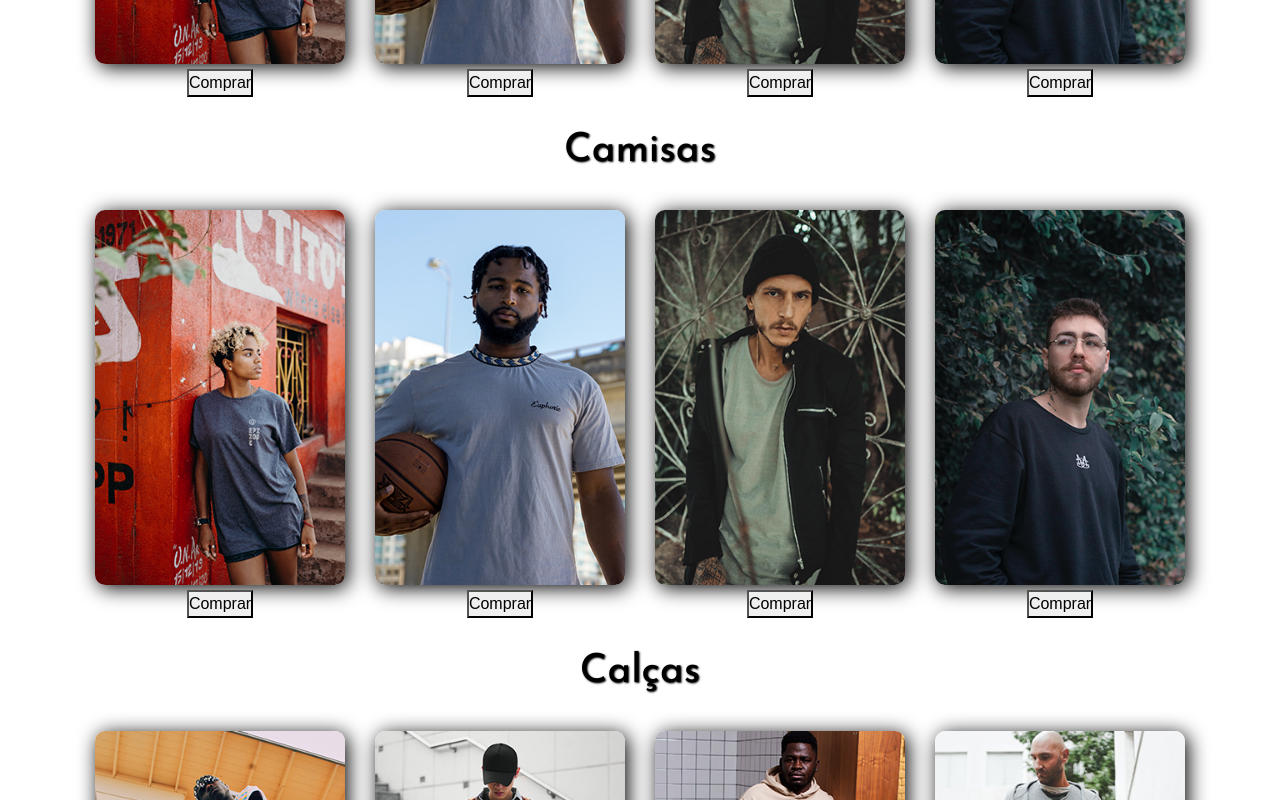
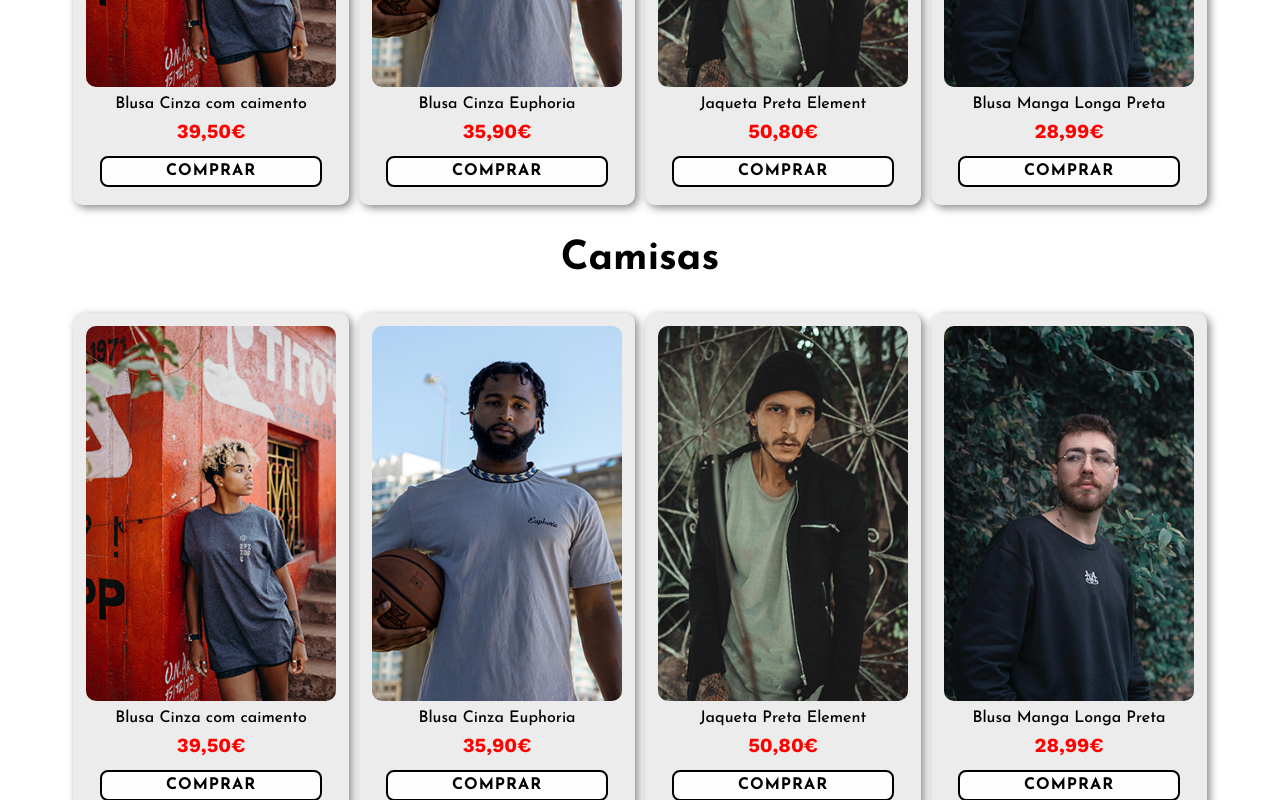
Before and after one commit to EvertonClaudino/loja, a React (Create React App) app: page /Lancamentos in a window 1280 px wide. Shown: the part 520-1320 px from the top of the page. Built offline with nearby package versions, Linux system fonts and the light colour scheme.

Commit message:
Criação ButtonComprar
Criação Button Comprar, estilização da pagina de lançamento

```diff
--- a/public/index.html
+++ b/public/index.html
@@ -15,7 +15,10 @@
   <link rel="manifest" href="%PUBLIC_URL%/manifest.json" />
   <link rel="stylesheet" href="https://cdn.jsdelivr.net/npm/bootstrap@5.1.3/dist/css/bootstrap.min.css"
     integrity="sha384-1BmE4kWBq78iYhFldvKuhfTAU6auU8tT94WrHftjDbrCEXSU1oBoqyl2QvZ6jIW3" crossorigin="anonymous" />
-  <!--
+    <link rel="preconnect" href="https://fonts.googleapis.com">
+    <link rel="preconnect" href="https://fonts.gstatic.com" crossorigin>
+    <link href="https://fonts.googleapis.com/css2?family=Josefin+Sans:ital,wght@0,100;0,200;0,300;0,400;0,500;0,600;0,700;1,100;1,200;1,300;1,400;1,500;1,600;1,700&family=Work+Sans:ital,wght@0,200;0,300;0,400;0,500;0,600;0,700;0,800;0,900;1,100;1,200;1,300;1,400;1,500;1,600;1,700;1,800;1,900&display=swap" rel="stylesheet">
+    <!--
       Notice the use of %PUBLIC_URL% in the tags above.
       It will be replaced with the URL of the `public` folder during the build.
       Only files inside the `public` folder can be referenced from the HTML.
--- /dev/null
+++ b/src/Components/buttonC/ButtonComprar.js
@@ -0,0 +1,28 @@
+import { type } from '@testing-library/user-event/dist/type';
+import stylesC from './ButtonComprar.module.css';
+
+
+function ButtonComprar() {
+    var storage = []
+
+   function buy(name, price) {
+       try {
+           storage = JSON.parse(localStorage.getItem("cart"))
+           if (!storage) {
+               var firstItem = { name, price }
+               localStorage.setItem("cart", JSON.stringify([firstItem]))
+           } else {
+               storage.push({ name, price })
+               localStorage.setItem("cart", JSON.stringify(storage))
+           }
+
+       } catch {
+
+       }
+   }
+   return(
+    <button className={stylesC.comprar_btn} onClick={(event) => buy("", Number )}>Comprar</button>
+   )
+}
+
+export default ButtonComprar;
--- /dev/null
+++ b/src/Components/buttonC/ButtonComprar.module.css
@@ -0,0 +1,30 @@
+.comprar_btn {
+    font-family: "Josefin Sans";
+    border-radius: 0.5em;
+    font-weight: 900;
+    font-size: 16px;
+    letter-spacing: 1px;
+    text-decoration: none;
+    text-transform: uppercase;
+    background-color: rgba(255, 255, 255, 0.973);
+    cursor: pointer;
+    border: 2px solid rgb(0, 0, 0);
+    margin-bottom: 10px;
+    margin-top: 10px;
+    padding: 0.1em 4em;
+    position: relative;
+    user-select: none;
+    -webkit-user-select: none;
+    touch-action: manipulation;
+}
+
+.comprar button:hover {
+    background-color: rgb(255, 255, 0);
+    transition: 0.5s;
+}
+
+ .comprar button:active {
+    box-shadow: 0px 0px 0px 0px;
+    top: 5px;
+    left: 5px;
+}
--- a/src/Components/pages/Lancamentos.module.css
+++ b/src/Components/pages/Lancamentos.module.css
@@ -13,9 +13,9 @@
 .lacamento_container h1 {
     text-align: center;
     font-family: "Josefin Sans";
-    color: black;
-    font-weight: 500;
-    text-shadow: 1px 1px 2px black;
+    color: rgb(0, 0, 0);
+    margin: 15px;
+    font-weight: 700;
 }
 
 
@@ -26,17 +26,80 @@
     padding: 10px;
 }
 
+.lacamento_lacamento {
+    display: flex;
+    justify-content: center;
+    margin: 10px;
+    padding: 10px;
+}
 
 .lacamento_lacamento img {
     margin: 5px;
     width: 250px;
     border-radius: 10px;
-    box-shadow: 3px 3px 20px rgb(0, 0, 0);
 
 }
-.lacamentos{
+
+.lacamentos {
     margin: 10px;
     display: flex;
     flex-direction: column;
     align-items: center;
+    margin: 5px;
+    padding: .50em;
+    border-radius: 10px;
+    box-shadow: 3px 3px 9px rgba(82, 81, 81, 0.678);
+    background-color: rgba(180, 177, 177, 0.24);
 }
+
+.infoName {
+    text-align: center;
+    font-family: "Josefin Sans";
+    font-size: 16px;
+    color: black;
+    font-weight: 500;
+}
+
+.infoPreco {
+    text-align: center;
+    font-family: "Work Sans";
+    font-size: 20px;
+    font-weight: 700;
+    color: rgb(255, 0, 0);
+}
+
+.infoPreco:hover {
+    color: rgb(153, 0, 0);
+    cursor: pointer;
+    transition: 0.6s;
+}
+
+.Comprar_btn {
+    font-family: "Josefin Sans";
+    border-radius: 0.5em;
+    margin: 3px;
+    font-weight: 900;
+    font-size: 18px;
+    letter-spacing: 2px;
+    text-decoration: none;
+    text-transform: uppercase;
+    background-color: rgba(255, 255, 255, 0.973);
+    cursor: pointer;
+    border: 2px solid rgb(0, 0, 0);
+    padding: 0.1em 4em;
+    position: relative;
+    user-select: none;
+    -webkit-user-select: none;
+    touch-action: manipulation;
+}
+
+.lacamentos button:hover {
+    background-color: rgb(255, 255, 0);
+    transition: 0.5s;
+}
+
+.lacamentos button:active {
+    box-shadow: 0px 0px 0px 0px;
+    top: 5px;
+    left: 5px;
+}
--- a/src/Components/pages/Lançamentos.js
+++ b/src/Components/pages/Lançamentos.js
@@ -9,30 +9,57 @@ import calca2 from '../../img/calca/calca2.png';
 import calca3 from '../../img/calca/calca3.png';
 import calca4 from '../../img/calca/calca4.png';
 import stylesC from './Lancamentos.module.css';
+
+import ButtonComprar from '../buttonC/ButtonComprar'
 function Lancamentos() {
+    var storage = []
+
+    function buy(name, price) {
+        try {
+            storage = JSON.parse(localStorage.getItem("cart"))
+            if (!storage) {
+                var firstItem = { name, price }
+                localStorage.setItem("cart", JSON.stringify([firstItem]))
+            } else {
+                storage.push({ name, price })
+                localStorage.setItem("cart", JSON.stringify(storage))
+            }
+
+        } catch {
+
+        }
+    }
     return (
 
         <div className={stylesC.lacamento_container}>
-            <h1>Lançamentos</h1>
+                <h1>Lançamentos</h1>
             <div className={stylesC.lacamento_lacamento}>
 
 
                 <div className={stylesC.lacamentos}>
                     <img src={tshirt1} alt="Primeiro item" />
-                    <button>Comprar</button>
+                    <span className={stylesC.infoName}>Blusa Cinza com caimento</span>
+                    <span className={stylesC.infoPreco}>39,50&euro;</span>
+                    <ButtonComprar />
                 </div>
                 <div className={stylesC.lacamentos}>
-                <img src={tshirt2} alt="Segundo item" />
-                <button>Comprar</button>
+                    <img src={tshirt2} alt="Segundo item" />
+                    <span className={stylesC.infoName}>Blusa Cinza Euphoria</span>
+                    <span className={stylesC.infoPreco}>35,90&euro;</span>
+                    <ButtonComprar />
                 </div>
 
                 <div className={stylesC.lacamentos}>
                     <img src={tshirt3} alt="Terceiro item" />
-                    <button>Comprar</button>
+                    <span className={stylesC.infoName}>Jaqueta Preta Element</span>
+                    <span className={stylesC.infoPreco}>50,80&euro;</span>
+                    <ButtonComprar />
                 </div>
                 <div className={stylesC.lacamentos}>
                     <img src={tshirt4} alt="Quarto item" />
-                    <button>Comprar</button>
+                    <span className={stylesC.infoName}>Blusa Manga Longa Preta</span>
+                    <span className={stylesC.infoPreco}>28,99&euro;</span>
+                    <ButtonComprar />
                 </div>
             </div>
 
@@ -42,20 +69,29 @@ function Lancamentos() {
 
                 <div className={stylesC.lacamentos}>
                     <img src={tshirt1} alt="Primeiro item" />
-                    <button>Comprar</button>
+                    <span className={stylesC.infoName}>Blusa Cinza com caimento</span>
+                    <span className={stylesC.infoPreco}>39,50&euro;</span>
+                    <ButtonComprar />
                 </div>
                 <div className={stylesC.lacamentos}>
-                <img src={tshirt2} alt="Segundo item" />
-                <button>Comprar</button>
-                </div>
+                    <img src={tshirt2} alt="Segundo item" />
+                    <span className={stylesC.infoName}>Blusa Cinza Euphoria</span>
+                    <span className={stylesC.infoPreco}>35,90&euro;</span>
+                    <ButtonComprar />
+
+                    </div>
 
                 <div className={stylesC.lacamentos}>
                     <img src={tshirt3} alt="Terceiro item" />
-                    <button>Comprar</button>
+                    <span className={stylesC.infoName}>Jaqueta Preta Element</span>
+                    <span className={stylesC.infoPreco}>50,80&euro;</span>
+                    <ButtonComprar />
                 </div>
                 <div className={stylesC.lacamentos}>
                     <img src={tshirt4} alt="Quarto item" />
-                    <button>Comprar</button>
+                    <span className={stylesC.infoName}>Blusa Manga Longa Preta</span>
+                    <span className={stylesC.infoPreco}>28,99&euro;</span>
+                    <ButtonComprar />
                 </div>
             </div>
 
@@ -65,20 +101,28 @@ function Lancamentos() {
 
                 <div className={stylesC.lacamentos}>
                     <img src={calca1} alt="Primeiro item" />
-                    <button>Comprar</button>
+                    <span className={stylesC.infoName}>Calça Colorida Riders</span>
+                    <span className={stylesC.infoPreco}>21,99&euro;</span>
+                    <ButtonComprar />
                 </div>
                 <div className={stylesC.lacamentos}>
-                <img src={calca2} alt="Segundo item" />
-                <button>Comprar</button>
+                    <img src={calca2} alt="Segundo item" />
+                    <span className={stylesC.infoName}>Calça Cargo Preta</span>
+                    <span className={stylesC.infoPreco}>23,98&euro;</span>
+                    <ButtonComprar />
                 </div>
 
                 <div className={stylesC.lacamentos}>
                     <img src={calca3} alt="Terceiro item" />
-                    <button>Comprar</button>
+                    <span className={stylesC.infoName}>Calça Areia</span>
+                    <span className={stylesC.infoPreco}>22,39&euro;</span>
+                    <ButtonComprar />
                 </div>
                 <div className={stylesC.lacamentos}>
                     <img src={calca4} alt="Quarto item" />
-                    <button>Comprar</button>
+                    <span className={stylesC.infoName}>Calça Cargo Cinza</span>
+                    <span className={stylesC.infoPreco}>33,87&euro;</span>
+                    <ButtonComprar />
                 </div>
             </div>
 
--- a/src/Components/pages/Shop.js
+++ b/src/Components/pages/Shop.js
@@ -36,8 +36,8 @@ function Shop() {
                     </div>
                     <div className={stylesC.info}>
                         <span className={stylesC.infoName}>Blusa Cinza com caimento</span>
-                        <span className={stylesC.infoPreco}>39,50EUR</span>
-                        <button className={stylesC.btn} onClick={(event) => buy("Blusa Cinza", 39.50)}>clique aqui</button>
+                        <span className={stylesC.infoPreco}>39,50&euro;</span>
+                        <button className={stylesC.info_btn} onClick={(event) => buy("Blusa Cinza", 39.50)}>Comprar</button>
                     </div>
                 </div>
                 <div className={stylesC.item_Carousel}>
@@ -46,8 +46,8 @@ function Shop() {
                     </div>
                     <div className={stylesC.info}>
                         <span className={stylesC.infoName}>Blusa Cinza Euphoria</span>
-                        <span className={stylesC.infoPreco}>35,90EUR</span>
-                        <button onClick={(event) => buy("Blusa Cinza Euphoria", 35.90)}>clique aqui</button>
+                        <span className={stylesC.infoPreco}>35,90&euro;</span>
+                        <button className={stylesC.info_btn} onClick={(event) => buy("Blusa Cinza Euphoria", 35.90)}>Comprar</button>
                     </div>
                 </div>
                 <div className={stylesC.item_Carousel}>
@@ -56,8 +56,8 @@ function Shop() {
                     </div>
                     <div className={stylesC.info}>
                         <span className={stylesC.infoName}>Jaqueta Preta Element</span>
-                        <span className={stylesC.infoPreco}>50,80EUR</span>
-                        <button onClick={(event) => buy("Jaqueta Preta Element", 50.80)}>clique aqui</button>
+                        <span className={stylesC.infoPreco}>50,80&euro;</span>
+                        <button className={stylesC.info_btn} onClick={(event) => buy("Jaqueta Preta Element", 50.80)}>Comprar</button>
                     </div>
                 </div>
                 <div className={stylesC.item_Carousel}>
@@ -66,8 +66,8 @@ function Shop() {
                     </div>
                     <div className={stylesC.info}>
                         <span className={stylesC.infoName}>Blusa Manga Longa Preta</span>
-                        <span className={stylesC.infoPreco}>28,99EUR</span>
-                        <button onClick={(event) => buy("Blusa Manga Longa Preta", 28.99)}>clique aqui</button>
+                        <span className={stylesC.infoPreco}>28,99&euro;</span>
+                        <button className={stylesC.info_btn} onClick={(event) => buy("Blusa Manga Longa Preta", 28.99)}>Comprar</button>
                     </div>
                 </div>
                 <div className={stylesC.item_Carousel}>
@@ -76,8 +76,8 @@ function Shop() {
                     </div>
                     <div className={stylesC.info}>
                         <span className={stylesC.infoName}>Blusa Basica Branca</span>
-                        <span className={stylesC.infoPreco}>9,99EUR</span>
-                        <button onClick={(event) => buy("Blusa Basica Branca", 9.99)}>clique aqui</button>
+                        <span className={stylesC.infoPreco}>9,99&euro;</span>
+                        <button className={stylesC.info_btn} onClick={(event) => buy("Blusa Basica Branca", 9.99)}>Comprar</button>
                     </div>
                 </div>
             </div>
```
Also changed, not shown: src/Components/pages/Shop.module.css (+29 -0 lines).
